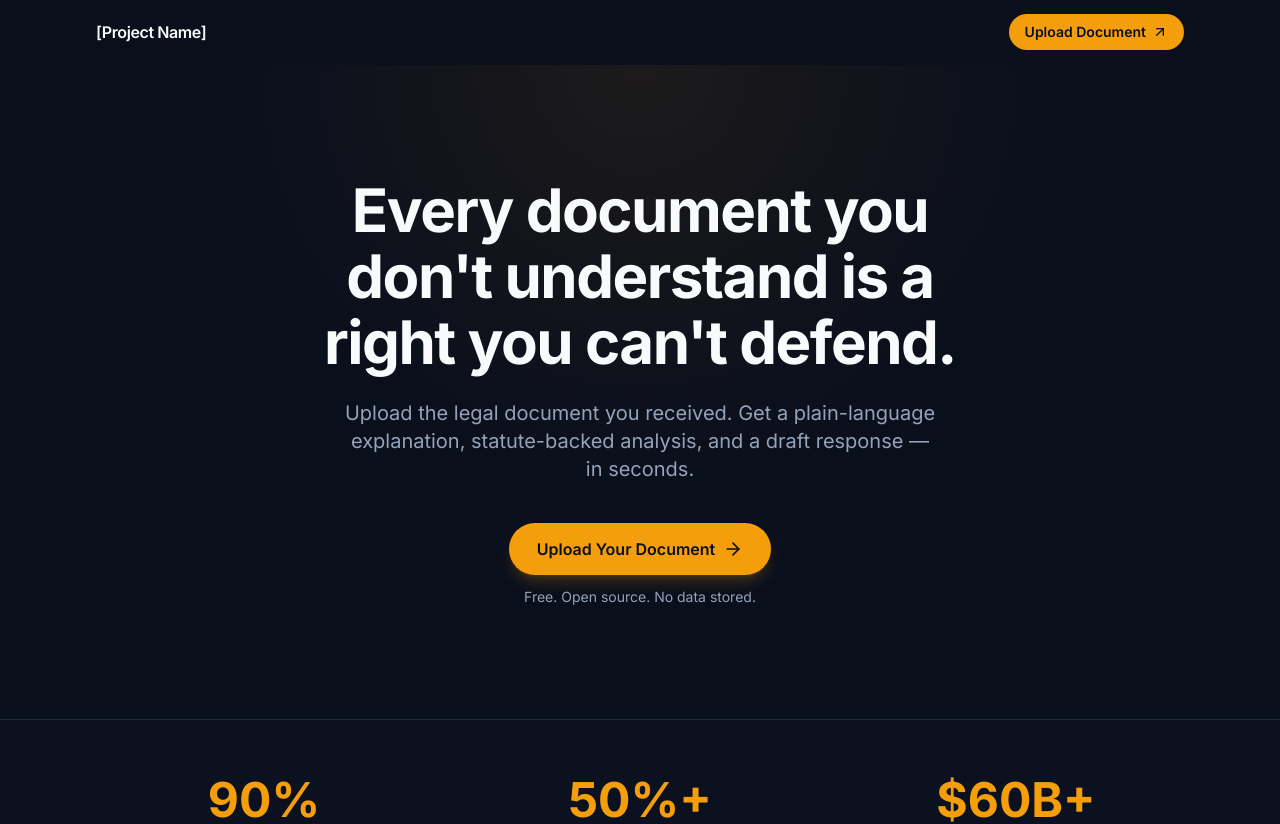
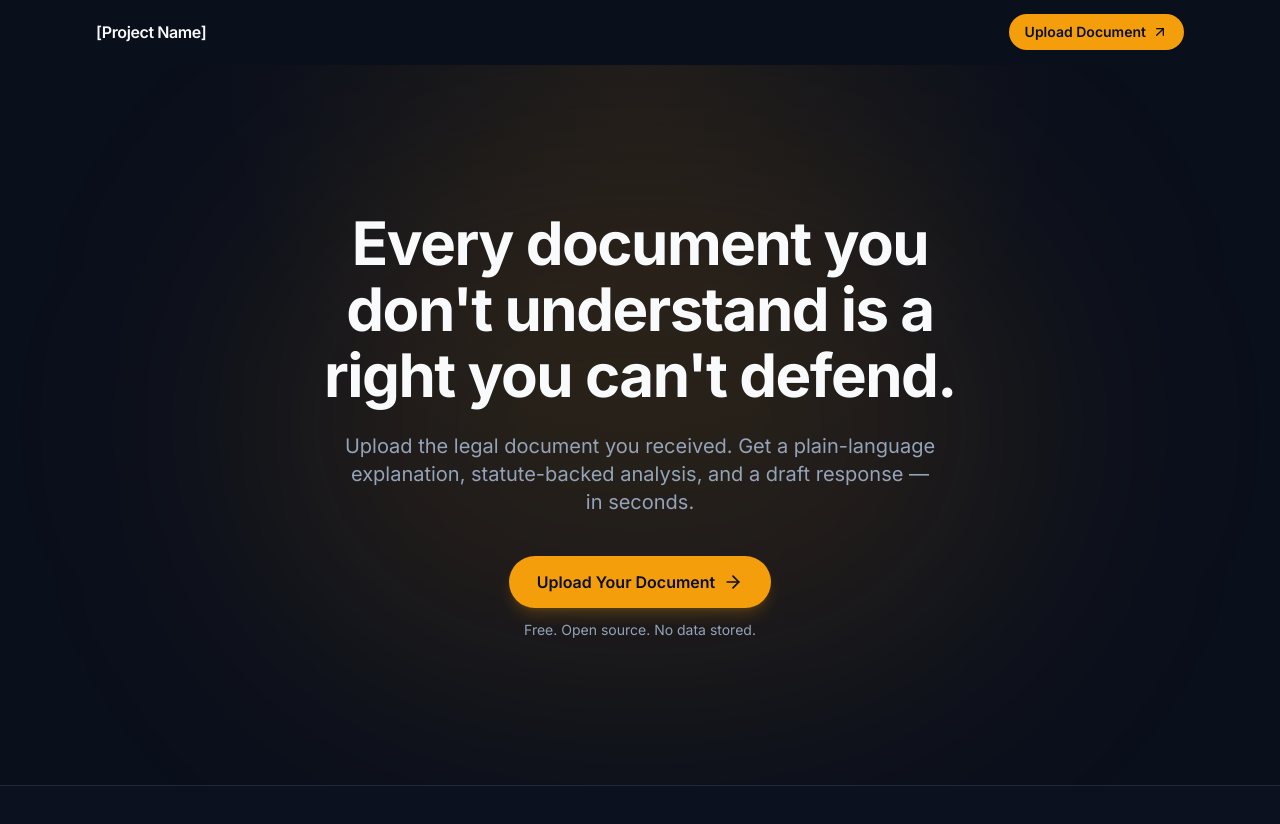
Before and after one commit to AdityaChauhanX07/FairNotice, a Next.js app: page / in a window 1280 px wide. Shown: the top 824 px of the page. Built offline with nearby package versions, Linux system fonts and the light colour scheme.

Commit message:
visual polish pass across all pages for demo readiness

```diff
--- a/src/app/layout.tsx
+++ b/src/app/layout.tsx
@@ -12,9 +12,9 @@ const inter = Inter({
 });
 
 export const metadata: Metadata = {
-  title: "[Project Name] — Understand the documents that change your life",
+  title: "[Project Name] — AI-Powered Document Advocate",
   description:
-    "Upload a legal or bureaucratic document and get a plain-language explanation, statute-backed analysis, and a draft response — in seconds.",
+    "Upload the legal document you received. Get a plain-language explanation, statute-backed analysis, and a draft response — in seconds.",
 };
 
 export default function RootLayout({
--- a/src/app/page.tsx
+++ b/src/app/page.tsx
@@ -181,7 +181,13 @@ export default function LandingPage() {
       {/* ---------------------------------------------------------- */}
       {/* HERO                                                       */}
       {/* ---------------------------------------------------------- */}
-      <section className="mx-auto max-w-4xl px-5 pb-20 pt-20 text-center sm:px-8 sm:pb-28 sm:pt-28">
+      <section className="relative flex min-h-[90vh] items-center justify-center overflow-hidden px-5 py-20 text-center sm:px-8">
+        {/* Radial amber glow behind the headline for depth */}
+        <div
+          aria-hidden
+          className="pointer-events-none absolute left-1/2 top-1/2 -z-10 h-[500px] w-[760px] max-w-[120vw] -translate-x-1/2 -translate-y-1/2 rounded-full bg-accent/[0.12] blur-[130px]"
+        />
+        <div className="mx-auto w-full max-w-4xl">
         <motion.h1
           variants={fadeUp}
           initial="hidden"
@@ -214,7 +220,7 @@ export default function LandingPage() {
         >
           <Link
             href="/upload"
-            className="group inline-flex items-center gap-2 rounded-full bg-accent px-7 py-3.5 text-base font-semibold text-background shadow-lg shadow-accent/20 transition-all hover:bg-accent-hover hover:shadow-accent/30"
+            className="group inline-flex items-center gap-2 rounded-full bg-accent px-7 py-3.5 text-base font-semibold text-background shadow-lg shadow-accent/20 transition-all hover:scale-[1.03] hover:bg-accent-hover hover:shadow-accent/40 hover:brightness-105 active:scale-100"
           >
             Upload Your Document
             <ArrowRight className="h-5 w-5 transition-transform group-hover:translate-x-0.5" />
@@ -223,6 +229,7 @@ export default function LandingPage() {
             Free. Open source. No data stored.
           </p>
         </motion.div>
+        </div>
       </section>
 
       {/* ---------------------------------------------------------- */}
@@ -259,7 +266,7 @@ export default function LandingPage() {
 
         <div className="grid grid-cols-1 gap-8 sm:grid-cols-3">
           {steps.map((step, i) => (
-            <FadeUp key={step.title} delay={i * 0.12}>
+            <FadeUp key={step.title} delay={i * 0.12} className="h-full">
               <div className="relative h-full">
                 <div className="mb-5 flex h-12 w-12 items-center justify-center rounded-xl border border-border bg-surface text-accent">
                   <step.icon className="h-6 w-6" />
@@ -292,7 +299,7 @@ export default function LandingPage() {
 
           <div className="grid grid-cols-1 gap-6 sm:grid-cols-3">
             {documents.map((doc, i) => (
-              <FadeUp key={doc.title} delay={i * 0.12}>
+              <FadeUp key={doc.title} delay={i * 0.12} className="h-full">
                 <div className="group h-full rounded-2xl border border-border bg-surface p-7 transition-colors hover:border-accent/40 hover:bg-surface-hover">
                   <div className="mb-5 flex h-12 w-12 items-center justify-center rounded-xl bg-accent/10 text-accent">
                     <doc.icon className="h-6 w-6" />
--- /dev/null
+++ b/src/app/template.tsx
@@ -0,0 +1,20 @@
+"use client";
+
+import { motion } from "framer-motion";
+
+/**
+ * App-wide template — remounts on every navigation, so wrapping children in a
+ * short opacity fade gives a subtle page transition between routes. Opacity
+ * only (no transform) so it never interferes with sticky positioning.
+ */
+export default function Template({ children }: { children: React.ReactNode }) {
+  return (
+    <motion.div
+      initial={{ opacity: 0 }}
+      animate={{ opacity: 1 }}
+      transition={{ duration: 0.3, ease: "easeOut" }}
+    >
+      {children}
+    </motion.div>
+  );
+}
--- a/src/app/upload/page.tsx
+++ b/src/app/upload/page.tsx
@@ -443,9 +443,9 @@ export default function UploadPage() {
           {!file ? (
             <div
               {...getRootProps()}
-              className={`flex cursor-pointer flex-col items-center justify-center rounded-2xl border-2 border-dashed px-6 py-14 text-center transition-colors ${
+              className={`flex cursor-pointer flex-col items-center justify-center rounded-2xl border-2 border-dashed px-6 py-14 text-center transition-all duration-200 ${
                 isDragActive
-                  ? "border-accent bg-accent/5"
+                  ? "scale-[1.01] border-accent bg-accent/10 shadow-lg shadow-accent/10"
                   : "border-border bg-surface/40 hover:border-accent/50 hover:bg-surface-hover"
               }`}
             >
@@ -520,10 +520,13 @@ export default function UploadPage() {
           </div>
         </div>
 
+        {/* Divider between the upload area and the configuration options */}
+        <div className="mt-8 border-t border-border/60" />
+
         {/* ------------------------------------------------------ */}
         {/* CONFIGURATION                                          */}
         {/* ------------------------------------------------------ */}
-        <div className="mt-10 space-y-8">
+        <div className="mt-8 space-y-8">
           {/* Document type */}
           <div>
             <label className="mb-3 block text-sm font-semibold text-foreground">
@@ -538,7 +541,7 @@ export default function UploadPage() {
                     type="button"
                     onClick={() => setDocType(type.id)}
                     aria-pressed={selected}
-                    className={`flex flex-col items-center gap-2 rounded-xl border p-4 text-center transition-colors ${
+                    className={`flex h-full flex-col items-center justify-center gap-2 rounded-xl border p-4 text-center transition-colors ${
                       selected
                         ? "border-accent bg-accent/10"
                         : "border-border bg-surface/40 hover:border-accent/40 hover:bg-surface-hover"
--- a/src/components/results/Options.tsx
+++ b/src/components/results/Options.tsx
@@ -59,7 +59,7 @@ export function Options({ options }: OptionsProps) {
                   {likelihood.label} likelihood
                 </Pill>
                 {option.statute_basis ? (
-                  <span className="text-xs text-muted/80">
+                  <span className="text-xs font-medium text-accent/90">
                     {option.statute_basis}
                   </span>
                 ) : null}
```
